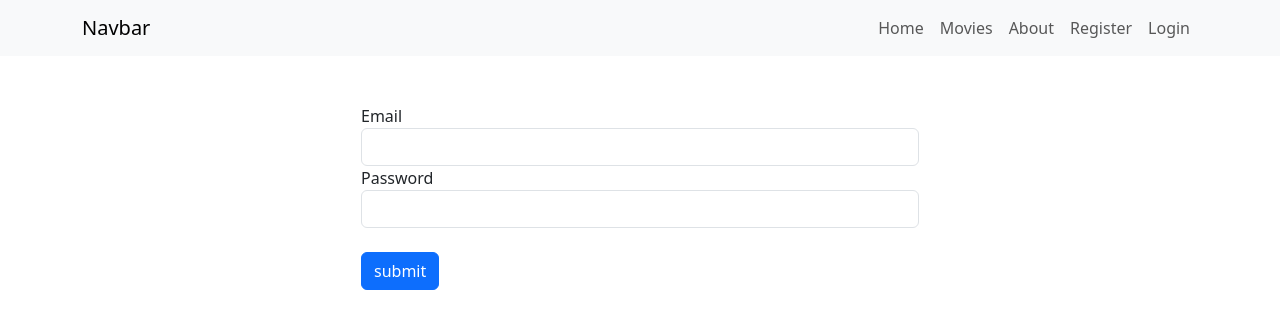
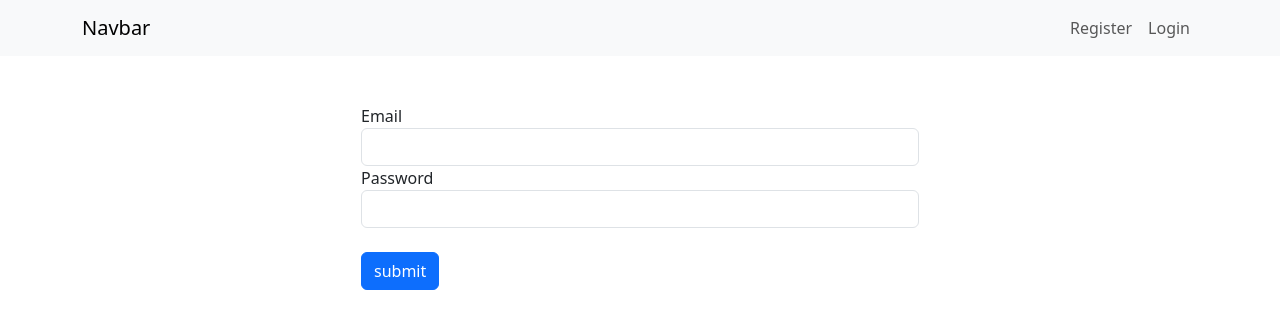
Before and after one commit to nouramamdouh1/Movies, an Angular app: page /login in a window 1280 px wide. Shown: the top 328 px of the page. Built offline with nearby package versions, Linux system fonts and the light colour scheme.

Commit message:
handling what appear in navbar to users if thy logged in or not yet

```diff
--- a/src/app/auth.service.ts
+++ b/src/app/auth.service.ts
@@ -1,13 +1,18 @@
 import { Injectable } from '@angular/core';
 import { HttpClient } from '@angular/common/http';
-import {Observable} from "rxjs";
+import {BehaviorSubject, Observable} from "rxjs";
+import { userdata } from './userdata';
 
 @Injectable({
   providedIn: 'root'
 })
 export class AuthService {
+  // public currentusers=new BehaviorSubject(null);
+  currentusers = new BehaviorSubject<userdata | null>(null);
 
-  constructor(private _HttpClient: HttpClient) { }
+
+  constructor(private _HttpClient: HttpClient) {
+   }
 
   register(registerformvalue:any):Observable<any> {
     return this._HttpClient.post('https://movies-api.routemisr.com/signup',registerformvalue)
@@ -17,4 +22,11 @@ export class AuthService {
     return this._HttpClient.post('https://movies-api.routemisr.com/signin',loginformvalue);
   }
 
+  savecurrentusers(firstname:any, lastname:any , email:any , token:any){
+    let user = new userdata (firstname, lastname , email , token);
+    this.currentusers.next(user);
+
+
+  }
+
 }
--- a/src/app/login/login.component.ts
+++ b/src/app/login/login.component.ts
@@ -13,8 +13,10 @@ export class LoginComponent {
   loginForm!: FormGroup;
   flag:boolean=false;
   errormessage!:string;
+  islogin:boolean=false;
 
   constructor(private _AuthService:AuthService , private _Router:Router){
+
 
   }
   ngOnInit():void {
@@ -28,6 +30,8 @@ export class LoginComponent {
     if (loginForm.valid == true) {
          this._AuthService.login(loginForm.value).subscribe((data)=>{
             if (data.message=='success') {
+              this._AuthService.savecurrentusers(data.user.first_name,data.user.last_name,data.user.email,data.token);
+
               return this._Router.navigate(['/home']);
 
             }else{
--- a/src/app/navbar/navbar.component.html
+++ b/src/app/navbar/navbar.component.html
@@ -7,19 +7,19 @@
       <div class="collapse navbar-collapse" id="navbarNav">
         <ul class="navbar-nav ms-auto">
           <li class="nav-item">
-            <a class="nav-link " aria-current="page" routerLink='home'>Home</a>
+            <a *ngIf="islogin" class="nav-link " aria-current="page" routerLink='home'>Home</a>
           </li>
-          <li class="nav-item">
+          <li  *ngIf="islogin" class="nav-item">
             <a class="nav-link" routerLink="#">Movies</a>
           </li>
           <li class="nav-item">
-            <a class="nav-link" routerLink="#">About</a>
+            <a  *ngIf="islogin" class="nav-link" routerLink="#">About</a>
           </li>
           <li class="nav-item">
-            <a class="nav-link" routerLink='register'>Register</a>
+            <a  *ngIf="!islogin" class="nav-link" routerLink='register'>Register</a>
           </li>
           <li class="nav-item">
-            <a class="nav-link" routerLink="login">Login</a>
+            <a  *ngIf="!islogin" class="nav-link" routerLink="login">Login</a>
           </li>
         </ul>
       </div>
--- a/src/app/navbar/navbar.component.ts
+++ b/src/app/navbar/navbar.component.ts
@@ -1,4 +1,5 @@
 import { Component } from '@angular/core';
+import { AuthService } from '../auth.service';
 
 @Component({
   selector: 'app-navbar',
@@ -6,5 +7,17 @@ import { Component } from '@angular/core';
   styleUrls: ['./navbar.component.css']
 })
 export class NavbarComponent {
+  islogin: boolean = false;
 
+  constructor(private _AuthService: AuthService) {
+    this._AuthService.currentusers.subscribe((data)=>{
+      if(data!=null){
+        this.islogin = true;
+
+    }else{
+      this.islogin = false;
+
+    }
+   } );
 }
+}
--- /dev/null
+++ b/src/app/userdata.ts
@@ -0,0 +1,3 @@
+ export class userdata{
+    constructor(private first_name:any , private last_name:any ,private email:any , private token:any){}
+}
```
